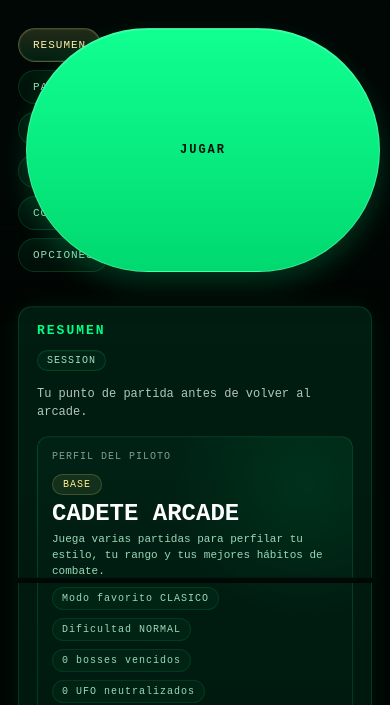
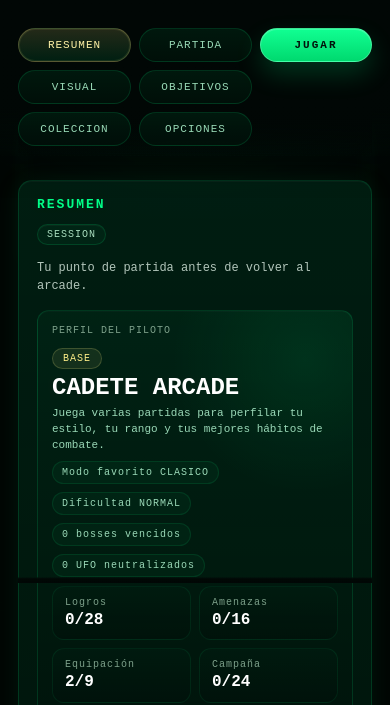
Before and after one commit to AlonsoVine/spaceInvaders, a plain HTML site: page index.html in a window 390 px wide. Shown: the part 139-844 px from the top of the page. Drawn offline with Linux system fonts and the light colour scheme.

Commit message:
deploy: boton

```diff
--- a/css/style.css
+++ b/css/style.css
@@ -2962,7 +2962,12 @@ body:fullscreen #meta-footer {
   }
 
   #btn-start-nav {
-    width: 100%;
+    width: auto;
+    min-width: 112px;
+    padding: 10px 16px;
+    font-size: 11px;
+    letter-spacing: 2px;
+    align-self: flex-start;
   }
 
   #overlay[data-mode="start"] #game-settings-panel,
```
